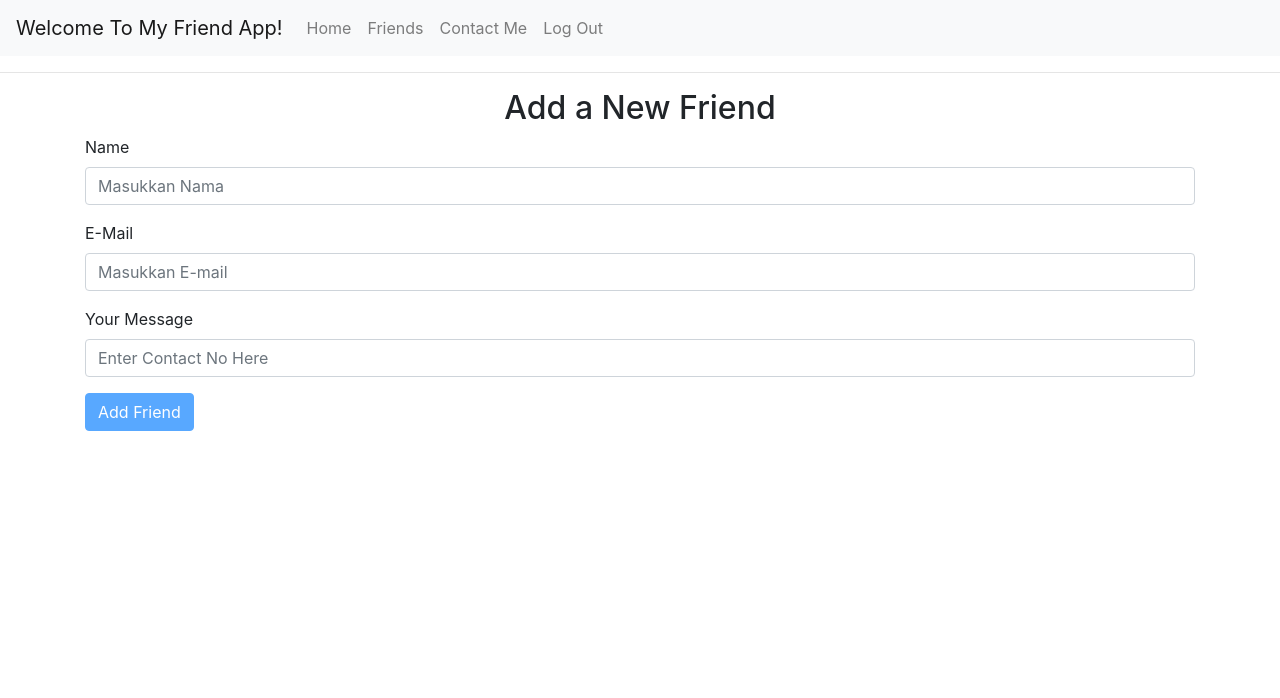
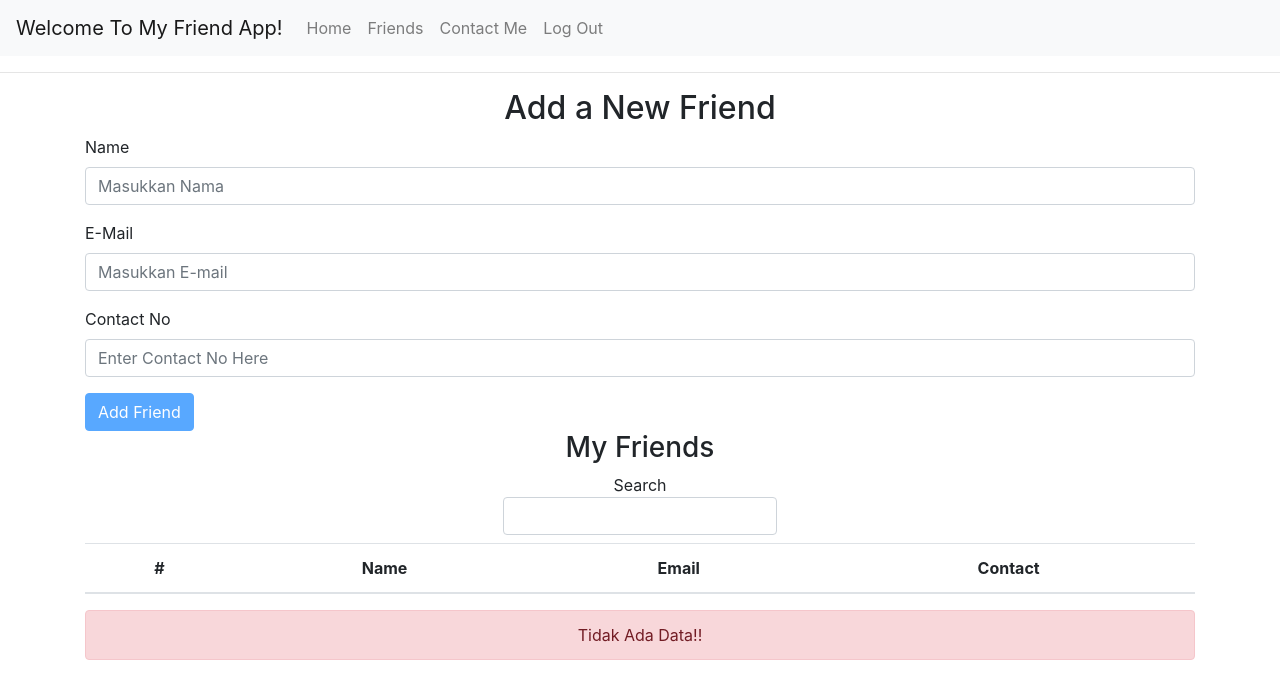
Before and after one commit to FauzanAr/Angular-UAS, an Angular app: page /friend in a window 1280 px wide. Shown: the top 698 px of the page. Built offline with nearby package versions, Linux system fonts and the light colour scheme.

Commit message:
False step

```diff
--- /dev/null
+++ b/src/app/friend/data.ts
@@ -0,0 +1,7 @@
+export class Data {
+  constructor(
+    public name: string,
+    public email: string,
+    public contact: number
+  ){}
+}
--- a/src/app/friend/friend.component.html
+++ b/src/app/friend/friend.component.html
@@ -33,7 +33,7 @@
               </div>
         </div>
         <div class="form-group">
-          <label for="contact">Your Message</label>
+          <label for="contact">Contact No</label>
             <input formControlName="contact" placeholder="Enter Contact No Here" class="form-control">
               <div *ngIf="form.get('contact').touched && form.get('contact').invalid">
                 <div *ngIf="form.get('contact').hasError('required')">
@@ -44,6 +44,33 @@
                 </div>
               </div>
         </div>
-        <button type="submit" [disabled]="!form.valid" class="btn btn-primary">Add Friend</button>
+        <button type="submit" [disabled]="!form.valid" class="btn btn-primary" (click)="send()">Add Friend</button>
       </form>
 </div>
+<div class="container text-center">
+  <h3>My Friends</h3>
+  <label>Search
+    <input class="form-control">
+  </label>
+  <table class="table">
+    <thead>
+      <tr>
+        <th scope="col">#</th>
+        <th scope="col">Name</th>
+        <th scope="col">Email</th>
+        <th scope="col">Contact</th>
+      </tr>
+    </thead>
+    <tbody *ngIf="dataFriend!=null">
+      <tr *ngFor="let data of dataFriend">
+        <th scope="row">1</th>
+        <td>{{data.name}}</td>
+        <td>{{data.email}}</td>
+        <td>{{data.contact}}</td>
+      </tr>
+    </tbody>
+  </table>
+  <div class="alert alert-danger text-center" role="alert" *ngIf="dataFriend==null">
+    Tidak Ada Data!!
+  </div>
+</div>
--- a/src/app/friend/friend.component.ts
+++ b/src/app/friend/friend.component.ts
@@ -1,3 +1,4 @@
+import { Data } from './data';
 import { FormGroup,FormControl,Validators } from '@angular/forms';
 import { Component, OnInit } from '@angular/core';
 
@@ -8,6 +9,7 @@ import { Component, OnInit } from '@angular/core';
 })
 export class FriendComponent implements OnInit {
 
+  dataFriend: any[];
   phoneNumber = "^((\\+62-?)|0)?[0-9]{11}$";
   form = new FormGroup({
     name: new FormControl('',[Validators.required, Validators.minLength(3), Validators.maxLength(20)]),
@@ -22,4 +24,10 @@ export class FriendComponent implements OnInit {
   ngOnInit() {
   }
 
+  send()
+  {
+    new Data(this.form.get('name').value, this.form.get('email').value,this.form.get('contact').value);
+    this.dataFriend.push(Data);
+    console.log
+  }
 }
```
